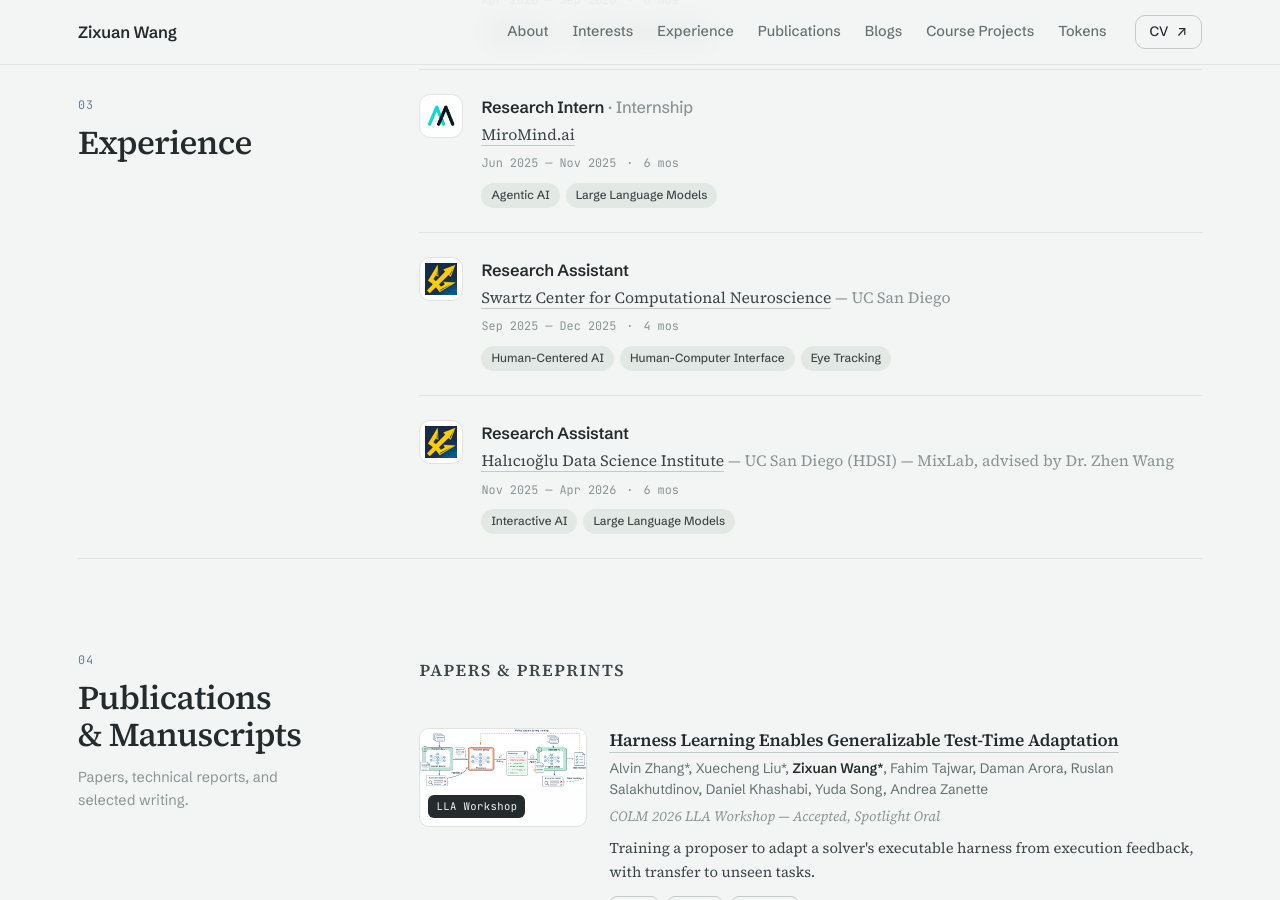
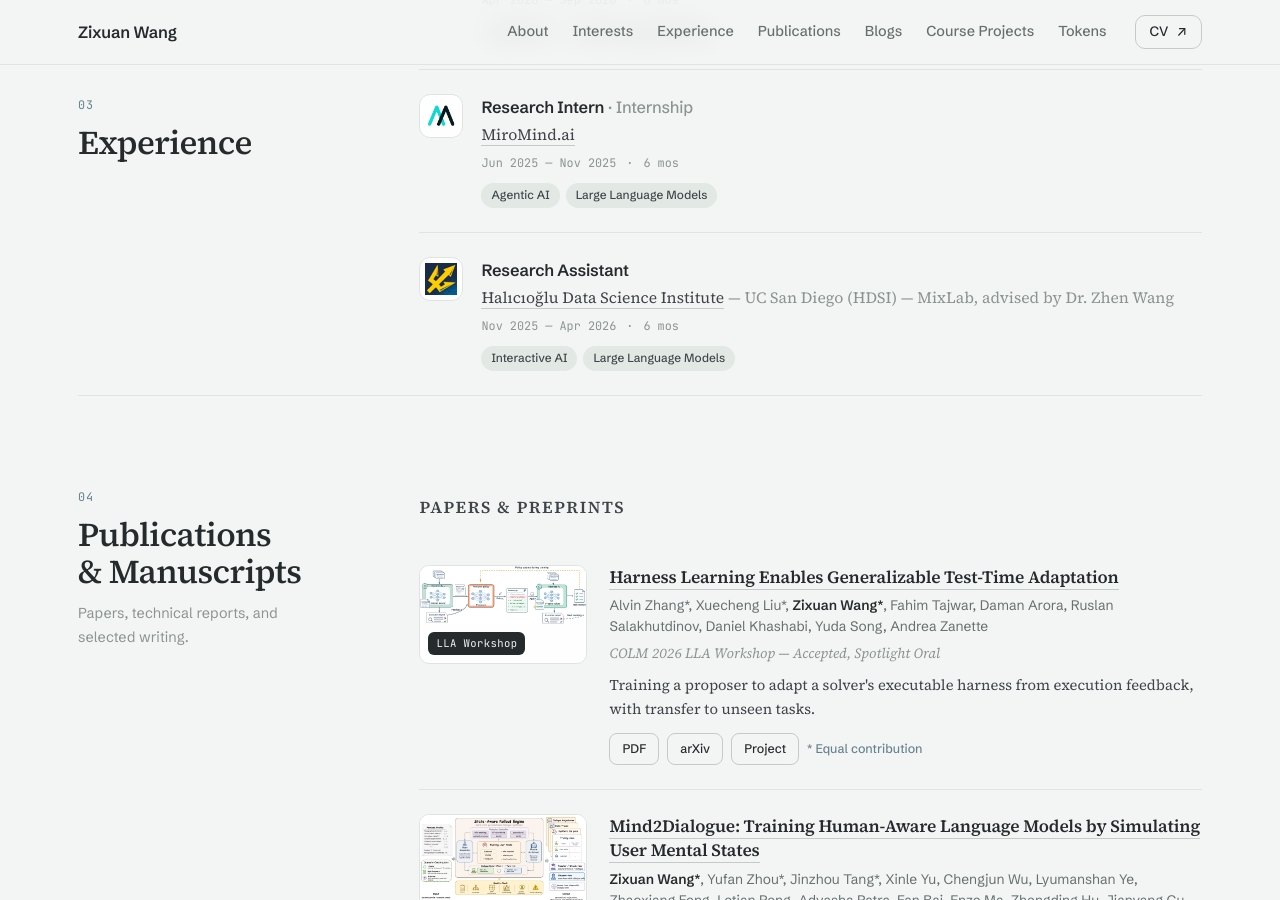
Before and after one commit to wannabeyourfriend/wannabeyourfriend.github.io, a Jekyll site: the page built from index.html, in a window 1280 px wide and 900 px high, scrolled down 2994 px. Built offline with Jekyll 4.4.1, drawn with Linux system fonts in a browser that asks for light colours; some of the changed text lies outside the part shown.

Commit message:
Focus experience section on LLM research and internships

```diff
--- a/_data/experience.yml
+++ b/_data/experience.yml
@@ -29,16 +29,6 @@
     icon: "/assets/img/miromind.png"
 
   - role: "Research Assistant"
-    org: "Swartz Center for Computational Neuroscience"
-    org_sub: "UC San Diego"
-    org_link: "https://sccn.ucsd.edu/"
-    type:
-    period: "Sep 2025 — Dec 2025"
-    duration: "4 mos"
-    tags: ["Human-Centered AI", "Human-Computer Interface", "Eye Tracking"]
-    icon: "/assets/img/ucsd.ico"
-
-  - role: "Research Assistant"
     org: "Halıcıoğlu Data Science Institute"
     org_sub: "UC San Diego (HDSI) — MixLab, advised by Dr. Zhen Wang"
     org_link: "https://mixlab.ucsd.edu/"
--- a/index.html
+++ b/index.html
@@ -22,7 +22,7 @@
         with an interest in how agents learn from interaction and adapt to new tasks and users.
       </p>
       <p class="reveal">
-        I have worked as a remote research assistant at <strong><img class="inline-logo" src="/assets/img/cmu.png" width="20" height="20" alt="">Carnegie Mellon University</strong> (ECE), advised by
+        I have worked as a research assistant at <strong><img class="inline-logo" src="/assets/img/cmu.png" width="20" height="20" alt="">Carnegie Mellon University</strong> (ECE), advised by
         <a href="https://azanette.com/" target="_blank" rel="noopener noreferrer">Prof. Andrea Zanette</a>.
         During my Fall 2025 exchange at <strong><img class="inline-logo" src="/assets/img/ucsd.ico" width="20" height="20" alt="">UC San Diego</strong>, I was an undergraduate researcher at the
         <a href="https://mixlab.ucsd.edu" target="_blank" rel="noopener noreferrer">UCSD MixLab</a> (HDSI) with
```
